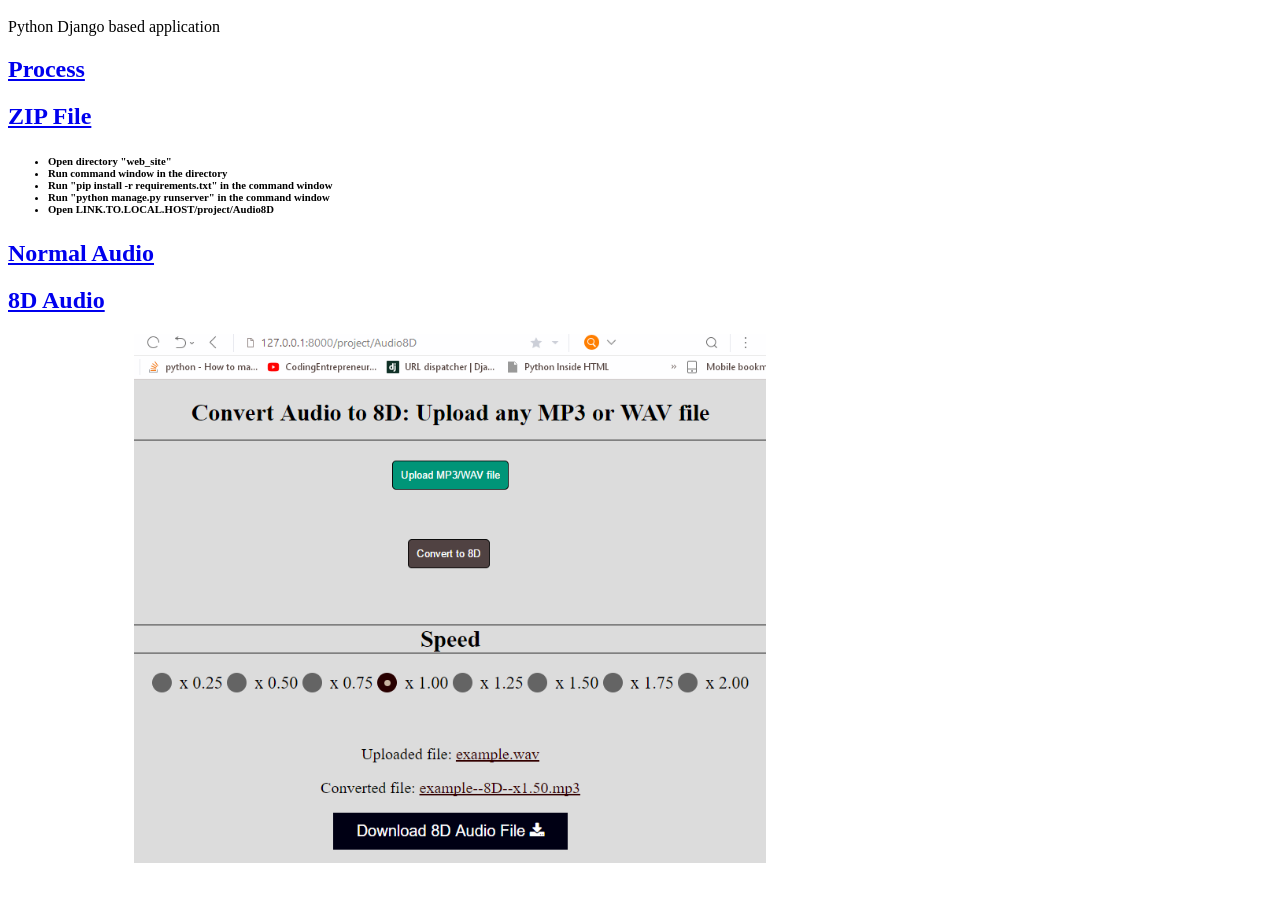
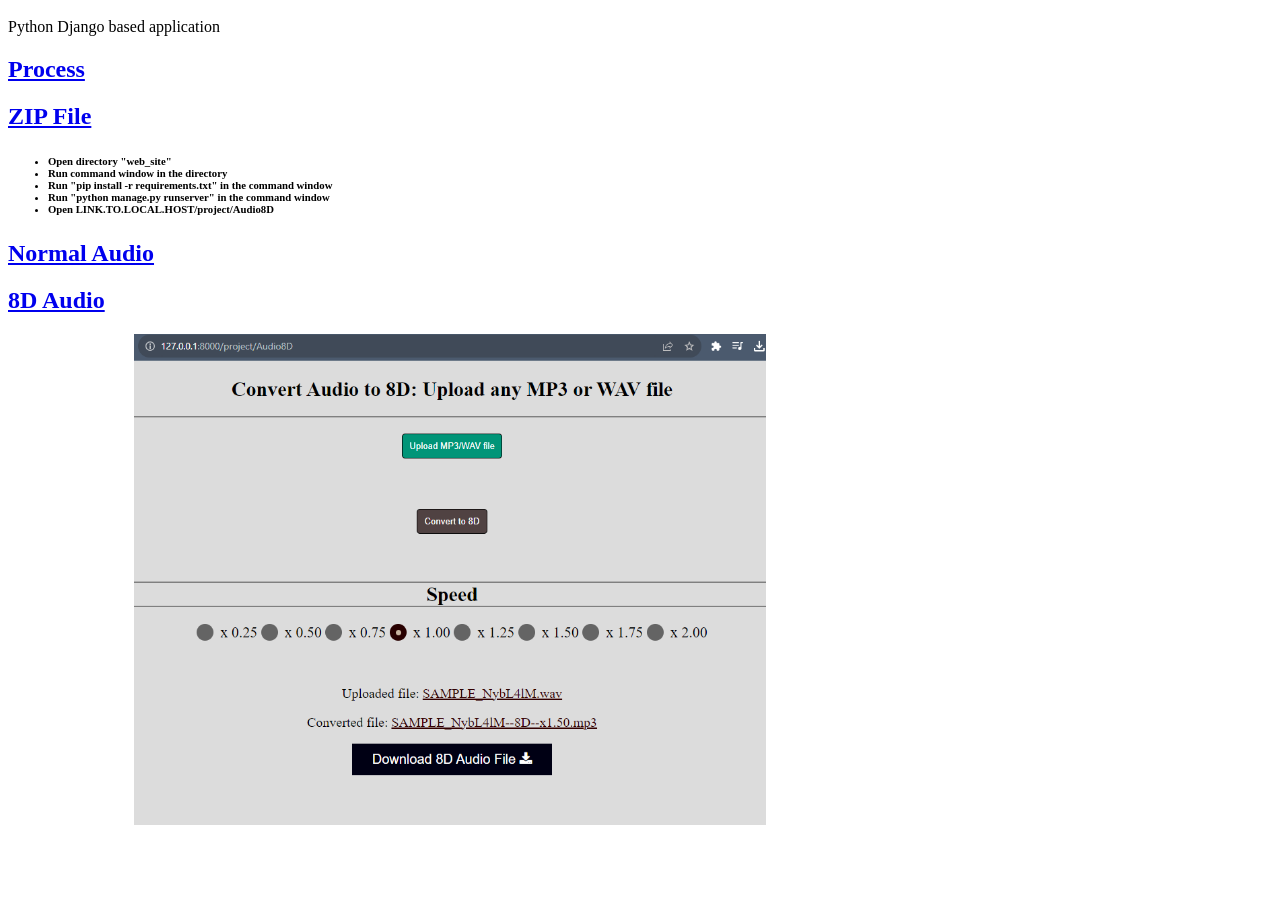
Before and after one commit to Shaikh-Abrar-Kabir/Audio_8D_web, a plain HTML site: page index.html in a window 1280 px wide. Shown: the part 100-1002 px from the top of the page. Drawn offline with Linux system fonts and the light colour scheme.

Commit message:
Update index.html

```diff
--- a/index.html
+++ b/index.html
@@ -49,9 +49,9 @@ Python Django based application
     Open LINK.TO.LOCAL.HOST/project/Audio8D
   </li>
 </ul>
-  </h6>
+</h6>
 
 <h2><a href="example.wav" target="_blank"> Normal Audio </a></h2>
 <h2><a href="example--8D--x1.50.mp3" target="_blank"> 8D Audio </a></h2>
 
-<img src="8D2_web.png" style="padding-bottom:10%;width:50%;object-fit:contain;pointer-events:none;padding-left:10%"/>
+<img src="8D2_web.PNG" style="padding-bottom:10%;width:50%;object-fit:contain;pointer-events:none;padding-left:10%"/>
```
